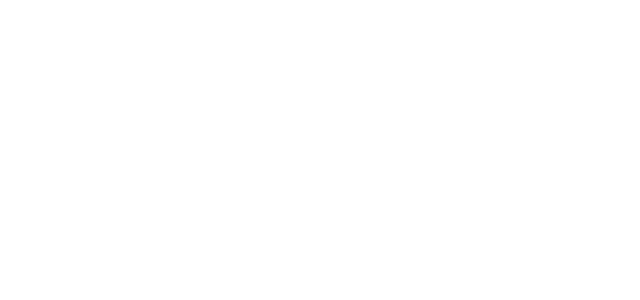
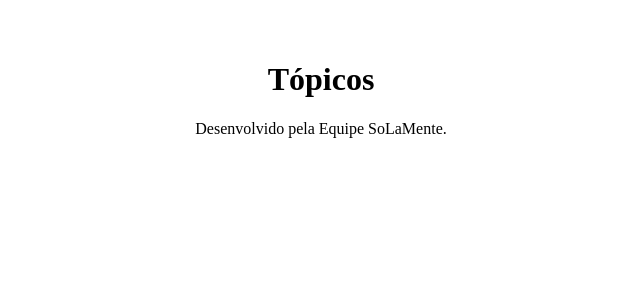
Before and after one commit to micherlane/topicos-app, a React (Vite) app: page / in a window 1280 px wide. Shown: the top 300 px of the page, without its empty margins (319-959 px from the left). Built offline with nearby package versions, Linux system fonts and the light colour scheme.

Commit message:
Estrutura da página.

```diff
--- a/src/App.tsx
+++ b/src/App.tsx
@@ -1,9 +1,14 @@
 import './App.css'
+import { Footer } from './components/Footer'
+import { Header } from './components/Header'
 
 function App() {
   return (
-    <>
-    </>
+   <div>
+      <Header/>
+      <main></main>
+      <Footer/>
+   </div>
   )
 }
 
--- /dev/null
+++ b/src/components/Footer/index.tsx
@@ -0,0 +1,7 @@
+export function Footer(){
+    return (
+        <footer>
+            <p>Desenvolvido pela Equipe SoLaMente.</p>
+        </footer>
+    )
+}
--- /dev/null
+++ b/src/components/Header/index.tsx
@@ -0,0 +1,7 @@
+export function Header(){
+    return (
+        <header>
+            <h1>Tópicos</h1>
+        </header>
+    )
+}
```
